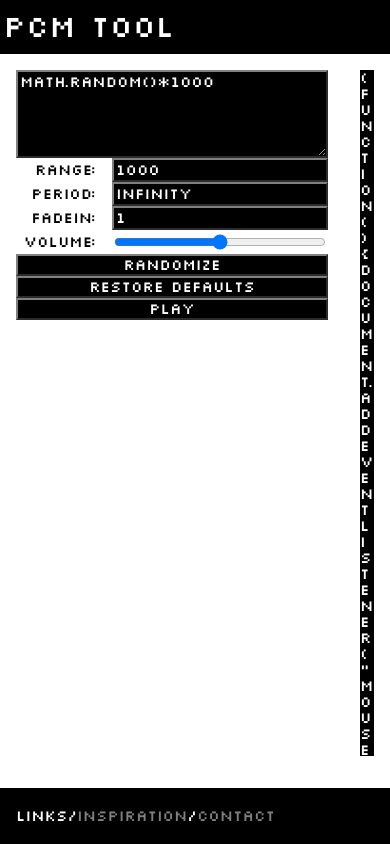
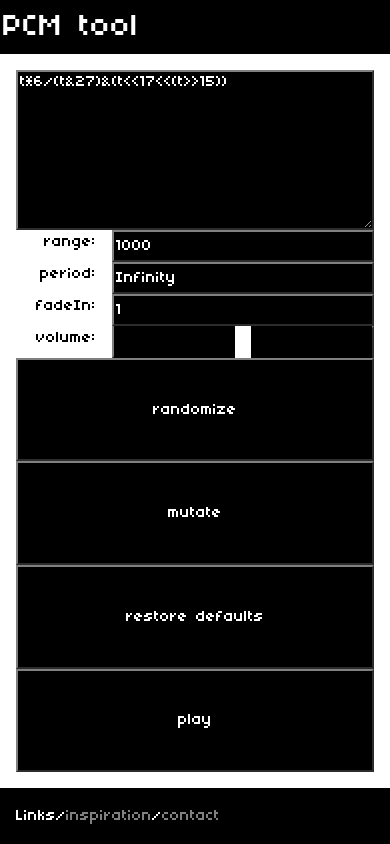
Before and after one commit to seleb/PCM-tool, a Preact app: page / in a window 390 px wide. Built offline with nearby package versions, Linux system fonts and the light colour scheme; the HTML template or start-up script is replaced by a standard one.

Commit message:
v1.1 (#1)
- more responsive layout
- font with distinguishable cases
- more templates
- mutate button

```diff
--- a/package.json
+++ b/package.json
@@ -1,6 +1,6 @@
 {
 	"name": "pcm-tool",
-	"version": "1.0.0",
+	"version": "1.1.0",
 	"description": "Helper for generating generative PCM snippets",
 	"main": "./src/index.js",
 	"author": "Sean S. LeBlanc",
--- a/src/assets/style.css
+++ b/src/assets/style.css
@@ -1,6 +1,6 @@
 @font-face {
-	font-family: slkscr;
-	src: url(./font/slkscr.woff);
+	font-family: '04b03';
+	src: url(./font/04b03.woff);
 }
 
 /* layout */
@@ -36,7 +36,7 @@ html {
 /* play button */
 
 * {
-	font-family: slkscr, 'Courier New', Courier, monospace;
+	font-family: '04b03', 'Courier New', Courier, monospace;
 	user-select: none;
 	font-size: 16px;
 	box-sizing: border-box;
--- a/src/components/app.css
+++ b/src/components/app.css
@@ -1,10 +1,18 @@
 .app input,
 .app textarea,
 .app button {
+	flex-grow: 1;
+	flex-shrink: 0;
 	color:white;
 	background:black;
 	font-family: inherit;
 	border: outset 2px grey;
+	margin: 0;
+}
+
+.app input,
+.app button {
+	height: 2em;
 }
 
 .app input:focus,
@@ -86,3 +94,9 @@ button {
 		display: none;
 	}
 }
+
+@media screen and (max-width: 25em) {
+	.app>main {
+		display: block;
+	}
+}
--- a/src/components/app.jsx
+++ b/src/components/app.jsx
@@ -6,6 +6,7 @@ import Link from './link';
 import Field from './field';
 
 import './app.css';
+import './input-range.css';
 import Audio from './audio';
 
 function r(from, to) {
@@ -59,15 +60,27 @@ export default class App extends Component {
 
 	randomize = () => {
 		const patterns = [
-			`(t%${r(0, 250)}*${r(0, 2000)}&t)/${r(0, 500)}&(t%${r(0, 250)}*${r(0, 2000)}&t)/${r(0, 300)}`,
-			`t%${r(0, 500)}*${r(0, 4000)}&t/${r(0, 400)}`,
-			`t%${r(0, 500)}*${r(0, 2000)}&t`,
+			`(t%${r(1, 250)}*${r(1, 2000)}&t)/${r(1, 500)}&(t%${r(1, 250)}*${r(1, 2000)}&t)/${r(1, 300)}`,
+			`t%${r(1, 500)}*${r(1, 4000)}&t/${r(1, 400)}`,
+			`t%${r(1, 500)}*${r(1, 2000)}&t`,
 			`Math.random()*${this.state.range}`,
-			`t/${r(0, 800)}*((t>>${r(0, 24)}|t>>${r(0, 16)})&${r(0, 128)}&t>>${r(0, 16)})`,
-			`Math.sin(t/${r(0, 100)})*${r(0, 1000)}+Math.sin(t%${r(0, 1000)}&(t/${r(0, 2000)}))*${r(0, 1000)}`,
-			`t/${r(0,32)}|(t<<${r(0,8)}&t/${r(0,8)}<<${r(0,8)})`,
+			`t/${r(1, 800)}*((t>>${r(1, 24)}|t>>${r(1, 16)})&${r(1, 128)}&t>>${r(1, 16)})`,
+			`Math.sin(t/${r(1, 100)})*${r(1, 1000)}+Math.sin(t%${r(1, 1000)}&(t/${r(1, 2000)}))*${r(1, 1000)}`,
+			`t/${r(1, 32)}|(t<<${r(1, 8)}&t/${r(1, 8)}<<${r(1, 8)})`,
+			`t*${r(1, 10)}/(t&${r(1, 120)})&(t<<${r(1, 43)}<<(t>>${r(1, 22)}))`,
+			`((t<<${r(1,4)})/((t<<${r(1,4)})&(t>>${r(1,10)})&t>>${r(1,20)}))|t>>(${r(1,8)}-(${r(1,4)}^${r(1,10)}&t>>${r(1,40)}))|t>>${r(1,20)}`,
+			`(t&document.body.clientWidth)/${r(1,100)}*t%(${r(1,2500)}*document.body.clientHeight)`,
 		];
 		this.setFormula(patterns[r(0, patterns.length)]);
+	}
+
+	mutate = () => {
+		const { formula = '' } = this.state;
+		this.setFormula(formula.replace(/\d+/g, match => {
+			let num = parseFloat(match);
+			num += (Math.random() - 0.5) * Math.max(5, Math.abs(num) * 0.1);
+			return Math.floor(Math.abs(num)).toString(10);
+		}));
 	}
 
 	restoreDefaults = () => {
@@ -108,7 +121,8 @@ export default class App extends Component {
 							<label for="volume">volume:</label>
 							<input id="volume" name="volume" type="range" min="0" max="1" step=".01" value={volume} onChange={event => this.setField("volume", event.currentTarget.value)} />
 						</div>
-						<button onClick={this.randomize}>randomize</button>
+						<button onClick={this.randomize} title="generate a new formula">randomize</button>
+						<button onClick={this.mutate} title="tweak existing formula">mutate</button>
 						<button onClick={this.restoreDefaults}>restore defaults</button>
 						<Audio {...audioProps} />
 					</div>
--- a/src/components/field.css
+++ b/src/components/field.css
@@ -1,4 +1,5 @@
 .field {
+	flex-shrink: 0;
 	color: black;
 	display: flex;
 	width: 100%;
--- /dev/null
+++ b/src/components/input-range.css
@@ -0,0 +1,56 @@
+input[type=range] {
+	-webkit-appearance: none;
+}
+
+input[type=range]:focus {
+	outline: none;
+}
+
+input[type=range]::-webkit-slider-runnable-track {
+	width: 100%;
+	height: 2em;
+	cursor: pointer;
+	background: black;
+	border-radius: 0;
+}
+
+input[type=range]::-webkit-slider-thumb {
+	height: 2em;
+	width: 1em;
+	border-radius: 0;
+	background: white;
+	cursor: pointer;
+	-webkit-appearance: none;
+}
+
+input[type=range]::-moz-range-track {
+	width: 100%;
+	height: 2em;
+	cursor: pointer;
+	background: black;
+	border-radius: 0;
+}
+
+input[type=range]::-moz-range-thumb {
+	height: 2em;
+	width: 1em;
+	border-radius: 0;
+	background: white;
+	cursor: pointer;
+}
+
+input[type=range]::-ms-track {
+	width: 100%;
+	height: 2em;
+	cursor: pointer;
+	background: transparent;
+	color: transparent;
+}
+
+input[type=range]::-ms-thumb {
+	height: 2em;
+	width: 1em;
+	border-radius: 0;
+	background: white;
+	cursor: pointer;
+}
--- a/src/components/output.css
+++ b/src/components/output.css
@@ -32,8 +32,10 @@
 
 .output>.copy-notif {
 	flex: none;
-	color: black;
+	background: black;
+	color: white;
 	text-align: center;
 	grid-column-end: span 2;
-	height: 1em;
+	width: 100%;
+	height: 2em;
 }
--- a/src/components/output.jsx
+++ b/src/components/output.jsx
@@ -34,8 +34,8 @@ export default class Output extends Component {
 
 		return (
 			<div class="output">
-				<textarea class="js" onClick={this.copy} spellcheck="false">
-					{`(function(){document.addEventListener("mousedown",function e(){const t=48e3,n=new(window.AudioContext||window.webkitAudioContext)({sampleRate:48e3}),o=n.createGain();o.gain.setValueAtTime(0,0),o.gain.linearRampToValueAtTime(${volume},${fadeIn}),o.connect(n.destination);const a=new Function("t",'t=t%${period}; return (Math.abs(${formula})/${range})%2-1;');let i=0;function r(){const e=n.createBufferSource();e.connect(o);const r=n.createBuffer(1,t,n.sampleRate),u=r.getChannelData(0);for(let e=0;e<t;++e)u[e]=a(i+e);e.buffer=r,e.start(),i+=t}setInterval(r,1e3);r(),document.removeEventListener("mousedown",e)})})();`}
+				<textarea class="js" onClick={this.copy} spellcheck="false" title="click to copy script">
+					{`(function(){document.addEventListener("mousedown",function e(){const t=48e3,n=new(window.AudioContext||window.webkitAudioContext)({sampleRate:48e3}),o=n.createGain();o.gain.setValueAtTime(0,0),o.gain.linearRampToValueAtTime(${volume},${fadeIn}),o.connect(n.destination);function a(t){t=t%${period}; return (Math.abs(${formula})/${range})%2-1;};let i=0;function r(){const e=n.createBufferSource();e.connect(o);const r=n.createBuffer(1,t,n.sampleRate),u=r.getChannelData(0);for(let e=0;e<t;++e)u[e]=a(i+e);e.buffer=r,e.start(),i+=t}setInterval(r,1e3);r(),document.removeEventListener("mousedown",e)})})();`}
 				</textarea>
 				<div class="copy-notif">{copy}</div>
 			</div>
```
Also changed, not shown: src/assets/font/04b03.woff (added), src/assets/font/slkscr.woff (deleted).
